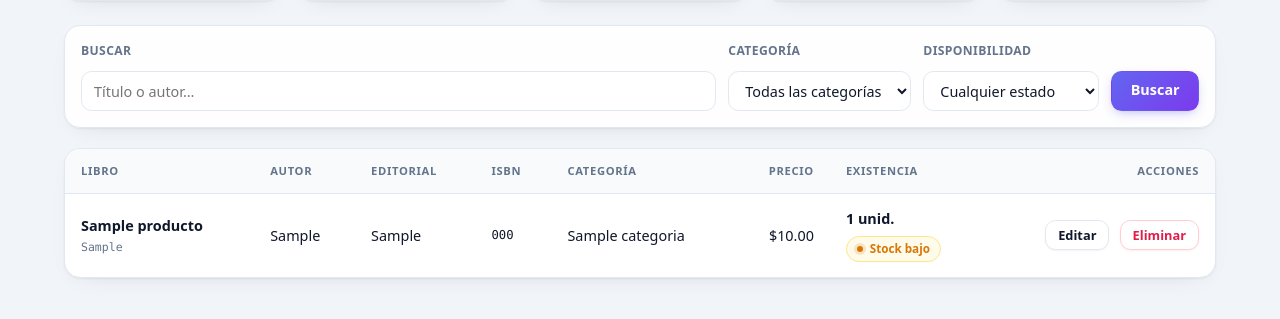
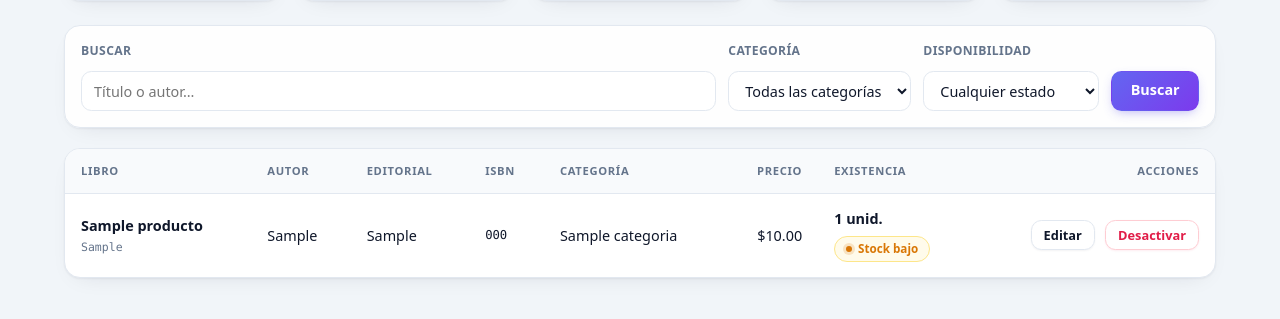
Before and after one commit to stephany-cornejo/Libreria-Independencia, a Laravel app: page /panel/inventario in a window 1280 px wide. Shown: the part 271-590 px from the top of the page. Run offline with Laravel 12, Linux system fonts and the light colour scheme; a user stored in the database is signed in; tables that the repository leaves empty hold one stand-in row (values such as "Sample post").

Commit message:
feat: desactivar y reactivar libros en lugar de eliminarlos

```diff
--- a/backend/app/Http/Controllers/InventarioController.php
+++ b/backend/app/Http/Controllers/InventarioController.php
@@ -7,7 +7,6 @@ use App\Models\Categoria;
 use App\Models\Producto;
 use App\Models\Proveedor;
 use Illuminate\Contracts\View\View;
-use Illuminate\Database\QueryException;
 use Illuminate\Http\RedirectResponse;
 use Illuminate\Http\Request;
 use Illuminate\Support\Facades\DB;
@@ -149,31 +148,29 @@ class InventarioController extends Controller
             ->with('exito', 'Libro actualizado correctamente.');
     }
 
-    /**
-     * Elimina un libro. La base de datos impide borrar títulos con
-     * movimientos registrados (integridad referencial): en ese caso
-     * se devuelve un aviso claro en lugar de un error técnico.
+        /**
+     * Desactiva un libro (estado "descontinuado"). No se borra: conserva
+     * su historial de movimientos y deja de aceptar nuevos movimientos.
      */
-    public function eliminar(Producto $producto): RedirectResponse
+    public function desactivar(Producto $producto): RedirectResponse
     {
-        try {
-            $producto->delete();
-        } catch (QueryException $exception) {
-            $esRestriccionDeClaveForanea = ($exception->errorInfo[1] ?? null) === 1451;
-
-            if (! $esRestriccionDeClaveForanea) {
-                throw $exception;
-            }
-
-            return back()->with(
-                'error',
-                'No se puede eliminar: el libro tiene movimientos de inventario registrados.'
-            );
-        }
+        $producto->update(['estado' => 'descontinuado']);
 
         return redirect()
             ->route('inventario.index')
-            ->with('exito', 'Libro eliminado correctamente.');
+            ->with('exito', 'Libro desactivado correctamente.');
+    }
+
+    /**
+     * Vuelve a activar un libro desactivado.
+     */
+    public function reactivar(Producto $producto): RedirectResponse
+    {
+        $producto->update(['estado' => 'activo']);
+
+        return redirect()
+            ->route('inventario.index')
+            ->with('exito', 'Libro reactivado correctamente.');
     }
 
     /**
--- a/backend/resources/views/inventario/index.blade.php
+++ b/backend/resources/views/inventario/index.blade.php
@@ -190,7 +190,11 @@
                             <td>
                                 <div class="stock-celda">
                                     <span class="stock-numero">{{ $producto->cantidad_disponible }} unid.</span>
-                                    <span class="insignia {{ $estado[1] }}">{{ $estado[0] }}</span>
+                                    @if ($producto->estado === 'activo')
+                                        <span class="insignia {{ $estado[1] }}">{{ $estado[0] }}</span>
+                                    @else
+                                        <span class="insignia insignia-inactivo">Desactivado</span>
+                                    @endif
                                 </div>
                             </td>
                             <td class="acciones">
@@ -199,12 +203,20 @@
                                     class="boton boton-secundario boton-mini"
                                 >Editar</a>
 
-                                <button
-                                    type="button"
-                                    class="boton boton-peligro-tenue boton-mini"
-                                    data-eliminar="{{ $producto->nombre }}"
-                                    data-url="{{ route('inventario.eliminar', $producto) }}"
-                                >Eliminar</button>
+                                @if ($producto->estado === 'activo')
+                                    <button
+                                        type="button"
+                                        class="boton boton-peligro-tenue boton-mini"
+                                        data-desactivar="{{ $producto->nombre }}"
+                                        data-url="{{ route('inventario.desactivar', $producto) }}"
+                                    >Desactivar</button>
+                                @else
+                                    <form method="POST" action="{{ route('inventario.reactivar', $producto) }}" style="display:inline">
+                                        @csrf
+                                        @method('PATCH')
+                                        <button type="submit" class="boton boton-secundario boton-mini">Reactivar</button>
+                                    </form>
+                                @endif
                             </td>
                         </tr>
                     @endforeach
@@ -215,41 +227,41 @@
         {{ $productos->links('paginacion.simple') }}
     @endif
 
-    {{-- Confirmación de eliminación --}}
-    <dialog class="dialogo" id="dialogo-eliminar">
+    {{-- Confirmación de desactivación --}}
+    <dialog class="dialogo" id="dialogo-desactivar">
         <div class="dialogo-cuerpo">
-            <h2>Eliminar libro</h2>
+            <h2>Desactivar libro</h2>
             <p>
-                ¿Seguro que deseas eliminar <strong id="nombre-eliminar"></strong>?
-                Esta acción no se puede deshacer.
+                ¿Seguro que deseas desactivar <strong id="nombre-desactivar"></strong>?
+                Se conserva su historial y podrás reactivarlo cuando quieras.
             </p>
         </div>
 
         <div class="dialogo-acciones">
-            <button type="button" class="boton boton-secundario" id="cancelar-eliminar">
+            <button type="button" class="boton boton-secundario" id="cancelar-desactivar">
                 Cancelar
             </button>
 
-            <form method="POST" id="form-eliminar" action="">
+            <form method="POST" id="form-desactivar" action="">
                 @csrf
-                @method('DELETE')
-                <button type="submit" class="boton boton-peligro">Eliminar</button>
+                @method('PATCH')
+                <button type="submit" class="boton boton-peligro">Desactivar</button>
             </form>
         </div>
     </dialog>
 
     <script>
-        const dialogo = document.getElementById('dialogo-eliminar');
+        const dialogo = document.getElementById('dialogo-desactivar');
 
-        document.querySelectorAll('[data-eliminar]').forEach((boton) => {
+        document.querySelectorAll('[data-desactivar]').forEach((boton) => {
             boton.addEventListener('click', () => {
-                document.getElementById('nombre-eliminar').textContent = boton.dataset.eliminar;
-                document.getElementById('form-eliminar').action = boton.dataset.url;
+                document.getElementById('nombre-desactivar').textContent = boton.dataset.desactivar;
+                document.getElementById('form-desactivar').action = boton.dataset.url;
                 dialogo.showModal();
             });
         });
 
-        document.getElementById('cancelar-eliminar')
+        document.getElementById('cancelar-desactivar')
             .addEventListener('click', () => dialogo.close());
 
         dialogo.addEventListener('click', (evento) => {
--- a/backend/routes/web.php
+++ b/backend/routes/web.php
@@ -52,8 +52,11 @@ Route::middleware(['auth', 'cuenta.activa'])->group(function () {
     Route::put('/panel/inventario/{producto}', [InventarioController::class, 'actualizar'])
         ->name('inventario.actualizar');
 
-    Route::delete('/panel/inventario/{producto}', [InventarioController::class, 'eliminar'])
-        ->name('inventario.eliminar');
+    Route::patch('/panel/inventario/{producto}/desactivar', [InventarioController::class, 'desactivar'])
+        ->name('inventario.desactivar');
+
+    Route::patch('/panel/inventario/{producto}/reactivar', [InventarioController::class, 'reactivar'])
+        ->name('inventario.reactivar');
 
     Route::get('/panel/movimientos', [MovimientoController::class, 'index'])
         ->name('movimientos.index');
```
Also changed, not shown: backend/tests/Feature/InventarioTest.php (+45 -11 lines).
